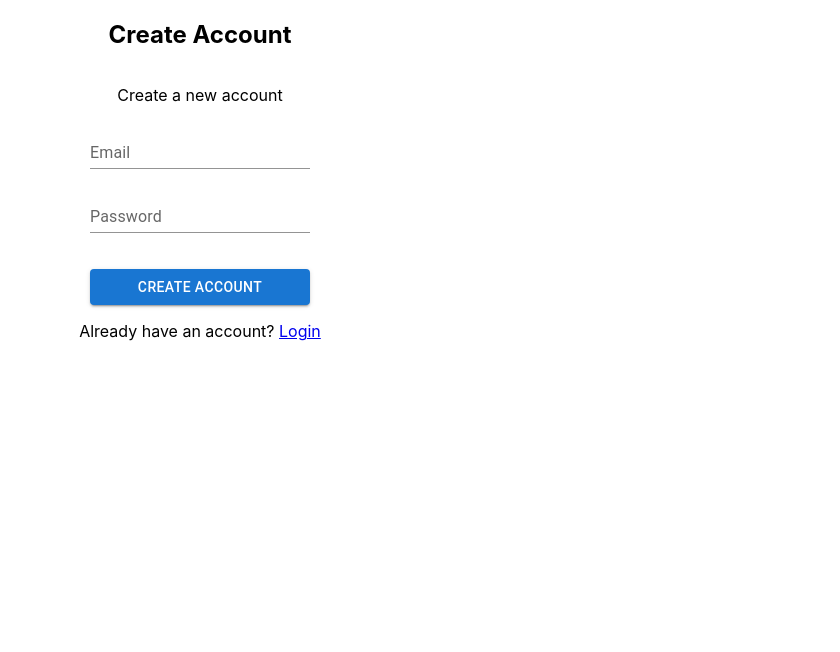
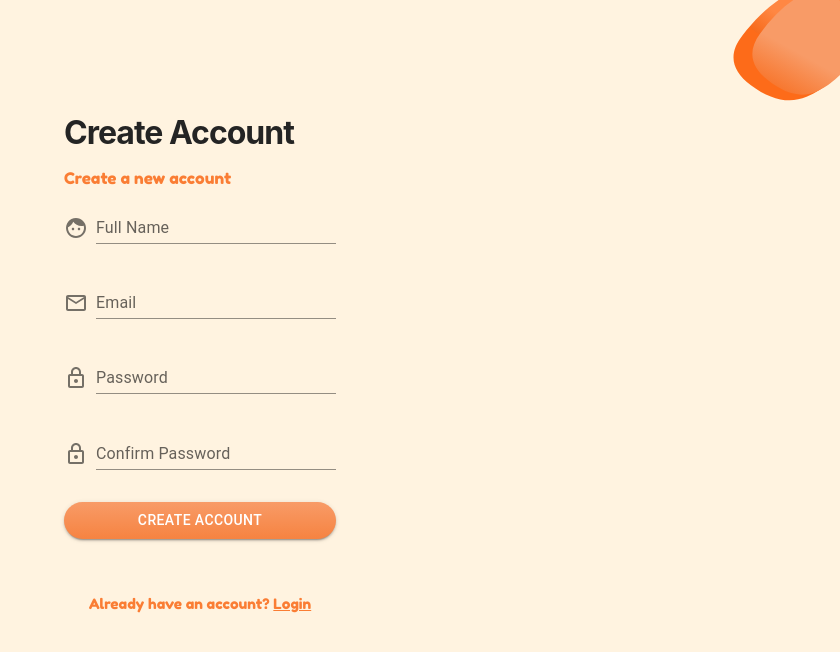
Before and after one commit to wasp0094/react-pwa-new, a React (Create React App) app: page /react-pwa-new/signup in a window 1280 px wide. Shown: the top 652 px of the page, without its empty margins (440-1280 px from the left). Built offline with nearby package versions, Linux system fonts and the light colour scheme; no server answers; the HTML template or start-up script is replaced by a standard one.

Commit message:
added css to the sign in and sign up page

```diff
--- a/package.json
+++ b/package.json
@@ -6,6 +6,8 @@
   "dependencies": {
     "@emotion/react": "^11.7.1",
     "@emotion/styled": "^11.6.0",
+    "@material-ui/core": "^4.12.3",
+    "@material-ui/icons": "^4.11.2",
     "@mui/icons-material": "^5.4.1",
     "@mui/material": "^5.4.1",
     "@testing-library/jest-dom": "^5.16.2",
@@ -14,6 +16,7 @@
     "firebase": "^9.6.6",
     "react": "^17.0.2",
     "react-dom": "^17.0.2",
+    "react-icons": "^4.3.1",
     "react-router-dom": "^6.2.1",
     "react-scripts": "5.0.0",
     "web-vitals": "^0.2.4",
--- a/src/CreateAccount.js
+++ b/src/CreateAccount.js
@@ -2,9 +2,15 @@ import React, { useState } from 'react';
 import { useUserAuth } from './context/UserAuthContext';
 import Box from '@mui/material/Box';
 import { TextField } from '@mui/material';
+// import "./createAccount.css";
 import { Button } from '@mui/material';
 import { Stack } from '@mui/material';
 import { Link } from "react-router-dom";
+import blob from './assets/blob1.svg';
+import "./login.css";
+import EmailOutlinedIcon from '@mui/icons-material/EmailOutlined';
+import LockOutlinedIcon from '@mui/icons-material/LockOutlined';
+import FaceIcon from '@mui/icons-material/Face';
 
 // create account page, (for mobile)
 
@@ -27,18 +33,36 @@ function CreateAccount() {
       <div className="App">
         <form onSubmit={handleSubmit}>
           <Box sx={{ display: 'flex', flexDirection: 'column', alignItems: 'center' }}>
-            <h2>Create Account</h2>
-            <p>Create a new account</p>
+              <div className= "blob-box">
+                <img className = "top-blob" src={blob} alt='blob' />
+                </div>
+           <div className = "login-content">
+           <h2>Create Account</h2>
+            <p className = "text1">Create a new account</p>
             {error && <p>{error}</p>}
             <Stack spacing={2}>
-              {/* <TextField required id="standard-basic" label="Full Name" variant="standard" /> */}
-              <TextField id="standard-basic" label="Email" variant="standard" onChange={(e) => setEmail(e.target.value)} />
-              <TextField id="standard-basic" label="Password" variant="standard" onChange={(e) => setPassword(e.target.value)} />
-              {/* <TextField required id="standard-basic" label="Confirm Password" variant="standard" /> */}
+            <Box className = "input-detail" sx={{ display: 'flex', alignItems: 'flex-end' }}>
+                                <FaceIcon sx={{ color: 'action.active', mr: 1, my: 0.5 }} />
+                                <TextField id="input-with-sx" label="Full Name" variant="standard" type='text' style={{width:"15rem"}}/>
+                            </Box>
+              <Box className = "input-detail" sx={{ display: 'flex', alignItems: 'flex-end' }}>
+                                <EmailOutlinedIcon sx={{ color: 'action.active', mr: 1, my: 0.5 }} />
+                                <TextField id="input-with-sx" label="Email" variant="standard" type='email' onChange={(e) => setEmail(e.target.value)}  style={{width:"15rem"}}/>
+                            </Box>
+
+                            <Box className = "input-detail" sx={{ display: 'flex', alignItems: 'flex-end' }}>
+                                <LockOutlinedIcon sx={{ color: 'action.active', mr: 1, my: 0.5 }} />
+                                <TextField id="input-with-sx" label="Password" variant="standard" type='password' onChange={(e) => setPassword(e.target.value)} style={{width:"15rem"}}> </TextField>
+                            </Box>
+              <Box className = "input-detail" sx={{ display: 'flex', alignItems: 'flex-end' }}>
+                                <LockOutlinedIcon sx={{ color: 'action.active', mr: 1, my: 0.5 }} />
+                                <TextField id="input-with-sx" label="Confirm Password" variant="standard" type='password' onChange={(e) => setPassword(e.target.value)} style={{width:"15rem"}}> </TextField>
+                            </Box>
               <br />
-              <Button variant="contained" type='Submit'>Create Account</Button>
+              <Button variant="contained" className = "account-button login-btn" style={{marginTop: "0.6rem", borderRadius: "30px" }} type='Submit'>Create Account</Button>
             </Stack>
-            <p>Already have an account? <Link to="/">Login</Link></p>
+            <p className = "sign-up" style={{margin: "3.5rem auto 0", textAlign: 'center', fontSize: '0.9rem', fontFamily: "Fredoka One", color:' #fa7d34'}}>Already have an account? <Link className = "link" to="/">Login</Link></p>
+           </div>
           </Box>
         </form>
       </div>
--- a/src/Login.js
+++ b/src/Login.js
@@ -1,10 +1,19 @@
 import React, { useState } from 'react';
 import { useUserAuth } from './context/UserAuthContext';
 import Box from '@mui/material/Box';
-import { TextField } from '@mui/material';
 import { Button } from '@mui/material';
 import { Stack } from '@mui/material';
 import { Link, useNavigate } from "react-router-dom";
+import blob from './assets/blob1.svg';
+import "./login.css";
+import TextField from '@mui/material/TextField';
+import EmailOutlinedIcon from '@mui/icons-material/EmailOutlined';
+import LockOutlinedIcon from '@mui/icons-material/LockOutlined';
+import { FaFacebook } from 'react-icons/fa';
+import { FaGooglePlus } from 'react-icons/fa';
+import { AiFillTwitterCircle } from "react-icons/ai";
+
+// import { AiFillTwitterCircle } from 'react-icons/fa';
 //import GoogleButton from 'react-google-button';
 
 function Login() {
@@ -19,7 +28,7 @@ function Login() {
             await logIn(email, password);
             navigate('/profile');
         } catch (error) {
-            setError(error.message);
+            setError('Incorrect Email or Password');
         }
     };
 
@@ -28,32 +37,53 @@ function Login() {
         try {
             await signInWithGoogle();
             navigate('/profile');
-        } catch (error) { setError(error.message); }
+        } catch (error) { setError("Couldn't login, please try again"); }
     };
+
     return (
         <>
             <div className="App">
                 <form onSubmit={handleSubmit}>
-                    <Box sx={{ display: 'flex', flexDirection: 'column', alignItems: 'center' }}>
-                        <h2>Login</h2>
-                        <p>Please sign in to continue</p>
-                        {error && <p>{error}</p>}
-                        <Stack spacing={2}>
-                            <TextField required id="standard-basic" label="Username" variant="standard" onChange={(e) => setEmail(e.target.value)} />
-                            <TextField required id="standard-basic" label="Password" variant="standard" onChange={(e) => setPassword(e.target.value)} />
-                            <p>Forgot Password?</p>
-                            <br />
-                            <Button variant="contained" type='Submit'>Login</Button>
-                            <hr />
-                            {/* <GoogleButton /> */}
-                            <Button variant="contained" type='Submit' onClick={handleGoogleSignIn}>Sign Up with Google</Button>
-                        </Stack>
-                        <p>Don't have an account? <Link to="/signup">Sign up</Link></p>
+                    <Box className = "content-box" >
+
+                        <div className= "blob-box">
+                            <img className = "top-blob" src={blob} alt='blob' />
+                        </div>
+                        <div className = "login-content">
+                            <h2>Login</h2>
+                            <p className = "text1">Please sign in to continue.</p>
+                            <Stack spacing={2}>
+                            <div className = "input-details">
+                            <Box className = "input-detail" sx={{ display: 'flex', alignItems: 'flex-end' }}>
+                                <EmailOutlinedIcon sx={{ color: 'action.active', mr: 1, my: 0.5 }} />
+                                <TextField id="input-with-sx" label="Email" variant="standard" type='email' onChange={(e) => setEmail(e.target.value)}  style={{width:"15rem"}}/>
+                            </Box>
+                            <Box className = "input-detail" sx={{ display: 'flex', alignItems: 'flex-end' }}>
+                                <LockOutlinedIcon sx={{ color: 'action.active', mr: 1, my: 0.5 }} />
+                                <TextField id="input-with-sx" label="Password" variant="standard" type='password' onChange={(e) => setPassword(e.target.value)} style={{width:"15rem"}}> </TextField>
+                            </Box>
+                            </div>
+                                <div className = 'error-msg' style={{marginTop: '0.5rem', marginLeft: '0.5rem'}}>
+                                    {error && <p className='error-text text1' style={{color: 'red', fontSize: '0.8rem'}}> {error}</p>}
+                                </div>
+                                <Button variant="contained" type='Submit' className = "account-button login-btn" style={{marginTop: "0.6rem", borderRadius: "30px"}}>Sign In</Button>
+                                <div className = "else">
+                                    <hr></hr>
+                                    <p className = "text1">or</p>
+                                    <hr></hr>
+                                </div>
+                                <div className = 'social-accounts'>
+                                    <FaFacebook className = 'facebook'/>
+                                    <FaGooglePlus className = 'google' onClick={handleGoogleSignIn}/>
+                                    <AiFillTwitterCircle className = 'twitter'/>
+                                </div>
+                                <p className = "sign-up" style={{margin: "5rem auto 0", textAlign: 'center', fontSize: '0.9rem', fontFamily: "Fredoka One", color:' #fa7d34'}}>Don't have an account? <Link className = "link" to="/signup">Sign up</Link></p>
+                            </Stack>
+                        </div>
                     </Box>
                 </form>
             </div>
         </>
     );
 }
-
-export default Login
+export default Login;
--- /dev/null
+++ b/src/login.css
@@ -0,0 +1,112 @@
+@import url('https://fonts.googleapis.com/css2?family=Fredoka+One&display=swap');
+* {
+    margin: 0;
+    padding: 0;
+    box-sizing: border-box;
+}
+
+.account-button {
+    background-image: linear-gradient(#F89B67, #F68341);
+}
+
+body {
+    background-color: hsl(36, 100%, 94%);
+    color: rgb(36, 36, 36);
+}
+
+.blob-box {
+    min-width: 100vw;
+}
+
+.content-box {
+    display: flex;
+    flex-direction: column;
+}
+
+.css-1480iag-MuiInputBase-root-MuiInput-root {
+    font-family: "Fedora One";
+}
+
+.else {
+    margin-top: 1rem;
+    display: flex;
+    justify-content: center;
+    text-align: center;
+    align-items: center;
+}
+
+.error-msg {
+    height: 1.5rem;
+    margin-left: 0.4rem;
+}
+
+.facebook {
+    font-size: 1.85rem;
+    margin-right: 0.8rem;
+    color: rgb(57, 57, 180);
+}
+
+.forgot {
+    color: #fa7d34;
+    font-family: "Fredoka One";
+}
+
+.google {
+    margin-right: 0.8rem;
+    font-size: 1.95rem;
+    color: Red;
+}
+
+hr {
+    width: 20%;
+    text-align: center;
+    display: flex;
+    justify-content: center;
+    align-items: center;
+    margin: 1rem;
+}
+
+.input-detail {
+    padding: 0.5rem 0rem 0.2rem 0rem;
+}
+
+.input-details {
+    padding-top: 2rem;
+}
+
+.login-btn {
+    text-align: center;
+}
+
+.login-content {
+    align-items: center;
+    padding: 0 3rem;
+}
+
+.login-content h2 {
+    font-size: 2rem;
+    padding-bottom: 1rem;
+    letter-spacing: -1px;
+    margin: 0;
+}
+
+.social-accounts {
+    display: flex;
+    justify-content: center;
+    align-items: center;
+}
+
+.text1,
+.sign-up .link {
+    font-family: "Fredoka One";
+    color: #fa7d34;
+}
+
+.top-blob {
+    float: right;
+}
+
+.twitter {
+    font-size: 2.2rem;
+    color: rgb(4, 100, 226);
+}
```
Also changed, not shown: src/assets/blob1.svg (added), 1 other file (tests, documents, lock files or other folders).
